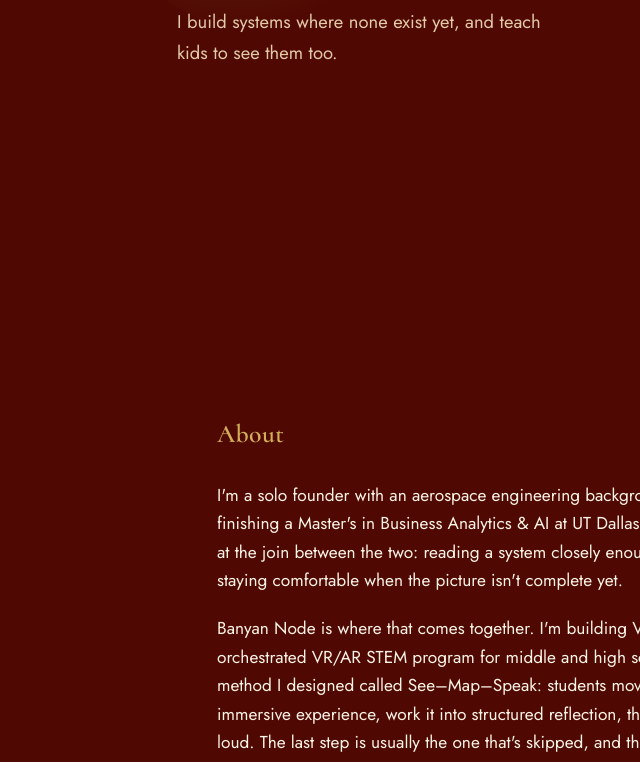
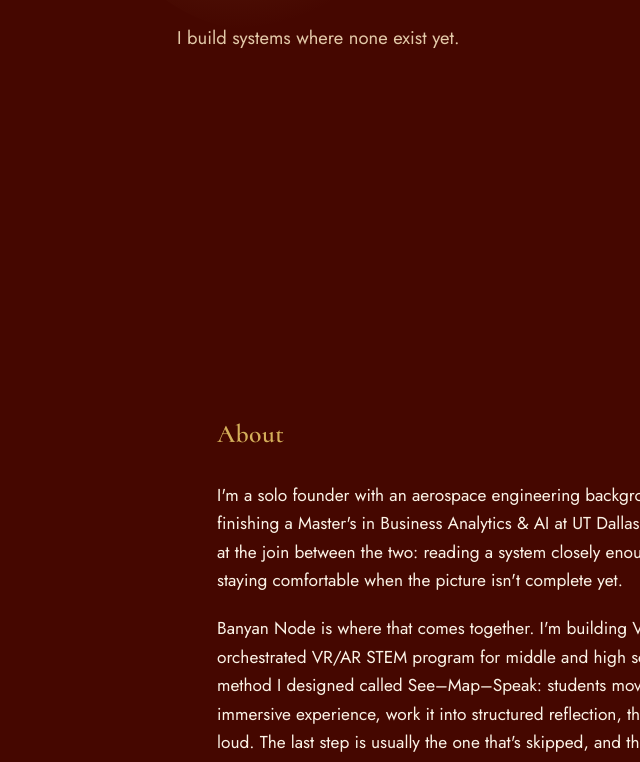
Before and after one commit to DeepikaRCharan/DeepikaRCharan.github.io, a plain HTML site: page index.html in a window 1280 px wide. Shown: the part 411-1173 px from the top of the page, without its empty margins (127-767 px from the left). Drawn offline with Linux system fonts and the light colour scheme.

Commit message:
Update ink color, tagline, and about section
Updated ink color and modified tagline text in the hero section. Added current employment information in the about section.

```diff
--- a/index.html
+++ b/index.html
@@ -9,7 +9,7 @@
 <link href="https://fonts.googleapis.com/css2?family=Cormorant:wght@500;600;700&family=Jost:wght@400;500;600&display=swap" rel="stylesheet">
 <style>
   :root{
-    --ink:#4F0902;
+    --ink:#450700;
     --ink-2:#67130A;
     --brass:#D4AF5A;
     --amber:#E3B563;
@@ -225,7 +225,7 @@
   <div class="eyebrow-mark"></div>
   <h1>Deepika Ravi</h1>
   <div class="role">Founder, Banyan Node — building Virtual Roots</div>
-  <p class="tagline">I build systems where none exist yet, and teach kids to see them too.</p>
+  <p class="tagline">I build systems where none exist yet.</p>
 </section>
 
 <section class="about">
@@ -241,6 +241,7 @@
     <h3>Virtual Roots</h3>
     <div class="meta">Banyan Node LLC — founder &amp; sole builder</div>
     <p>An AI-orchestrated VR/AR STEM program built on the See–Map–Speak method. Ran a mini pilot with Lone Star College–CyFair Library, and I'm developing two delivery paths: facilitator-led sessions and a licensed engine for institutions.</p>
+    <p>I am currently working at <a href="https://banyannode.com/">Banyan Node</a>.</p>
   </div>
 
   <div class="rule-block">
```
